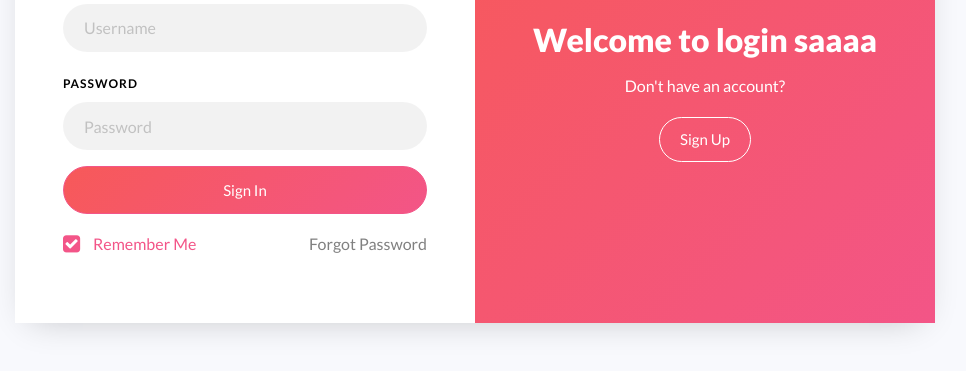
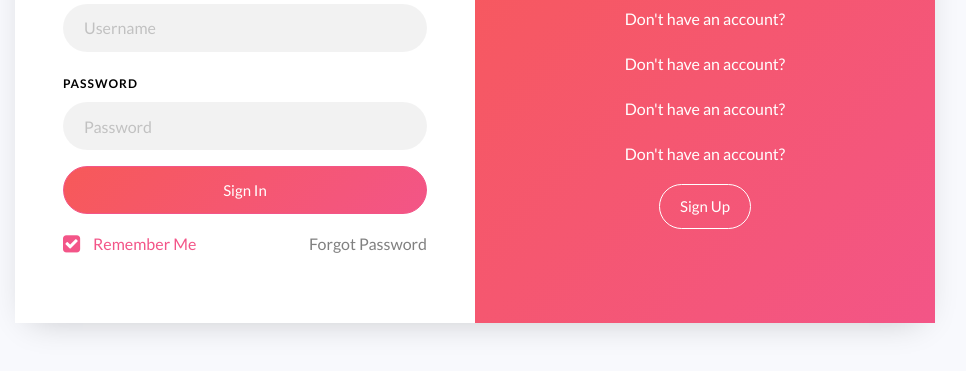
Before and after one commit to dcastrom123/pruebasgit, a plain HTML site: page index.html in a window 1280 px wide. Shown: the part 355-726 px from the top of the page, without its empty margins (165-1131 px from the left). Drawn offline with Linux system fonts and the light colour scheme.

Commit message:
otro cambio

```diff
--- a/index.html
+++ b/index.html
@@ -26,6 +26,9 @@
 						<div class="text-wrap p-4 p-lg-5 text-center d-flex align-items-center order-md-last">
 							<div class="text w-100">
 								<h2>Welcome to login saaaa</h2>
+								<p>Don't have an account?</p>
+								<p>Don't have an account?</p>
+								<p>Don't have an account?</p>
 								<p>Don't have an account?</p>
 								<a href="#" class="btn btn-white btn-outline-white">Sign Up</a>
 							</div>
```
